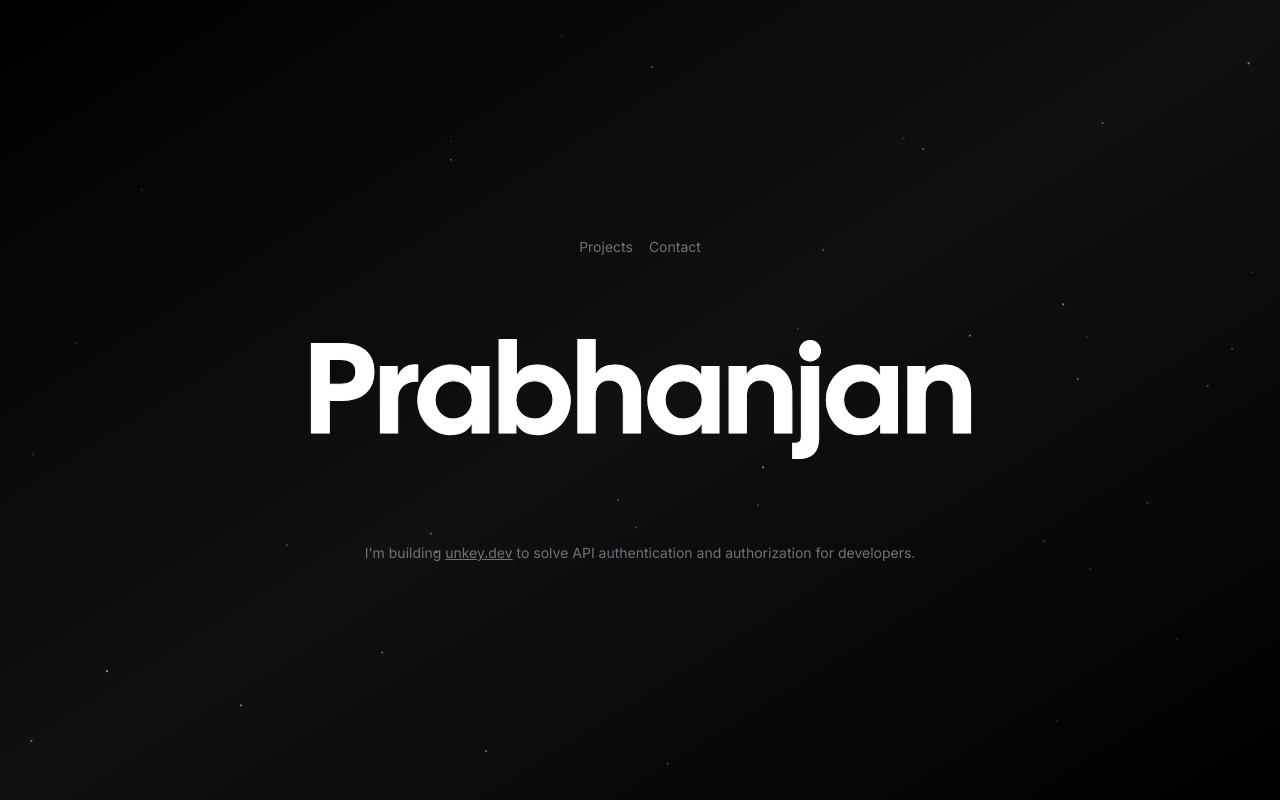
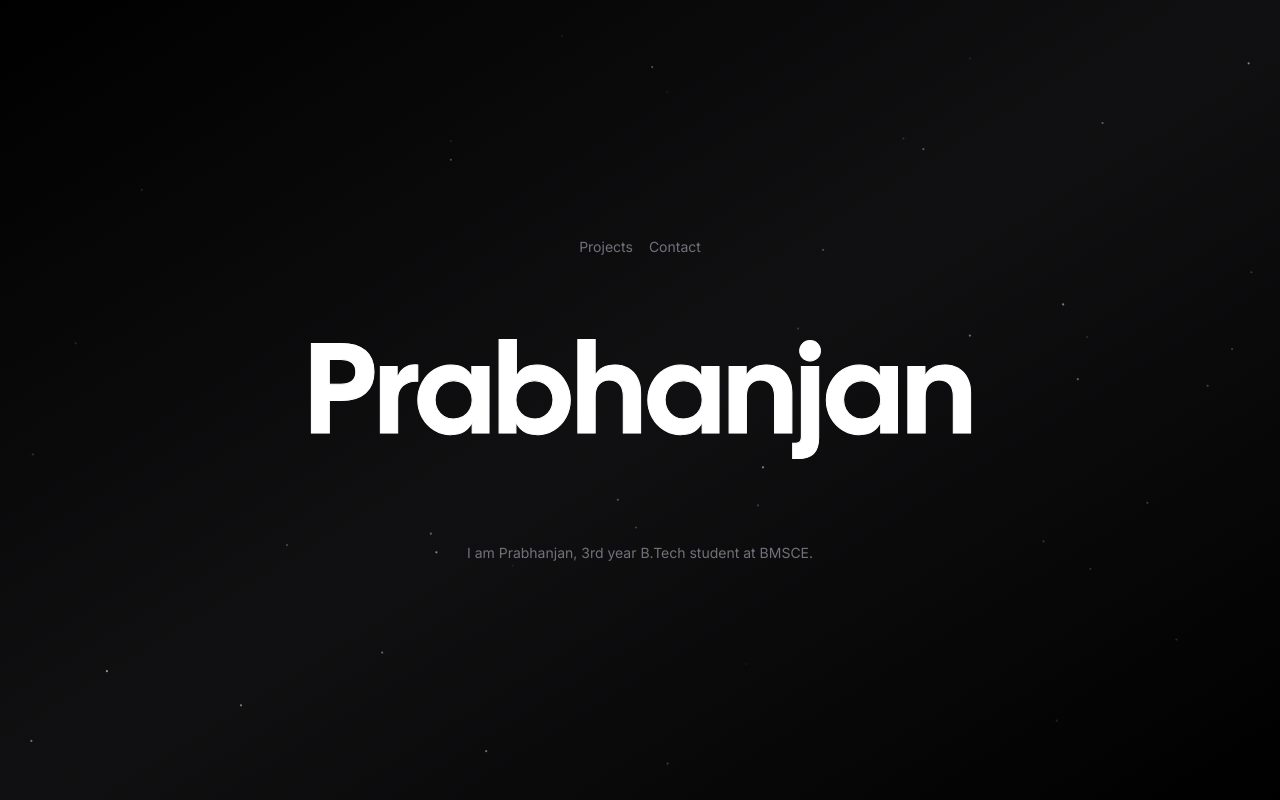
Before and after one commit to NVVPrabhanjan/My-Portfolio-, a Next.js app: page / in a window 1280 px wide. Built offline with nearby package versions, Linux system fonts and the light colour scheme; no server answers; what tailwindcss-debug-screens would draw is missing.

Commit message:
Update page.tsx

```diff
--- a/app/page.tsx
+++ b/app/page.tsx
@@ -35,15 +35,7 @@ export default function Home() {
       <div className="hidden w-screen h-px animate-glow md:block animate-fade-right bg-gradient-to-r from-zinc-300/0 via-zinc-300/50 to-zinc-300/0" />
       <div className="my-16 text-center animate-fade-in">
         <h2 className="text-sm text-zinc-500 ">
-          I'm building{" "}
-          <Link
-            target="_blank"
-            href="https://unkey.dev"
-            className="underline duration-500 hover:text-zinc-300"
-          >
-            unkey.dev
-          </Link>{" "}
-          to solve API authentication and authorization for developers.
+          I am Prabhanjan, 3rd year B.Tech student at BMSCE.
         </h2>
       </div>
     </div>
```
